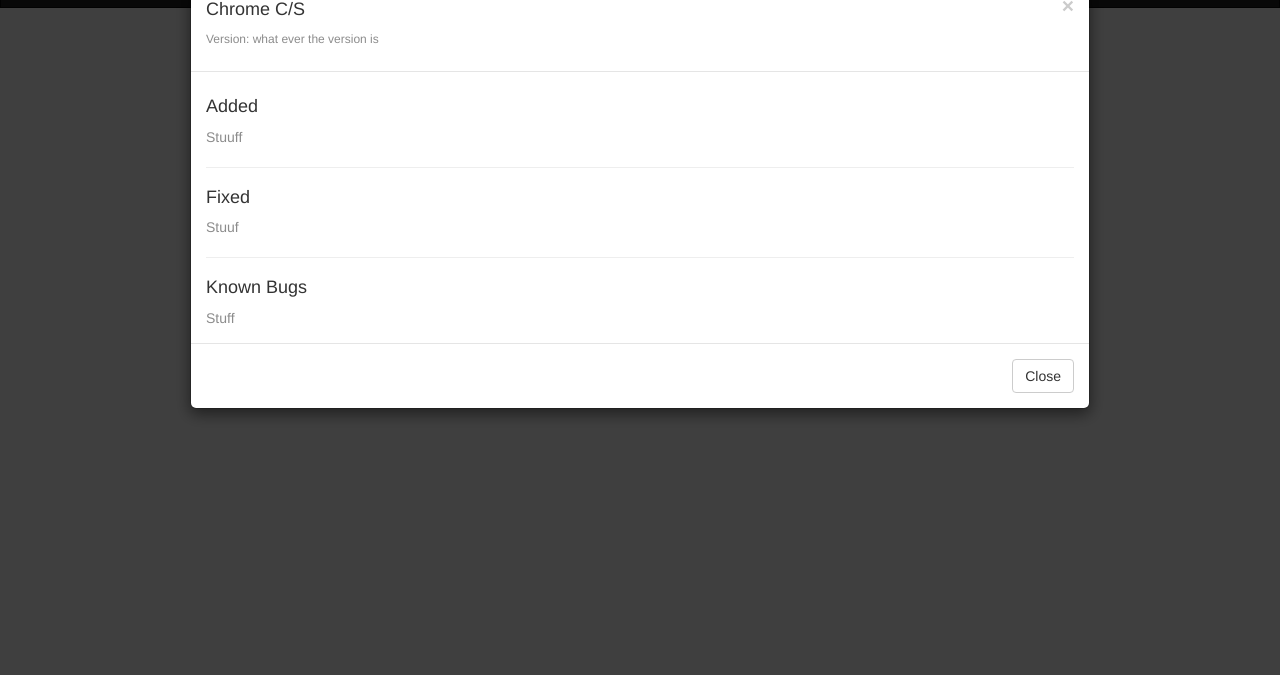
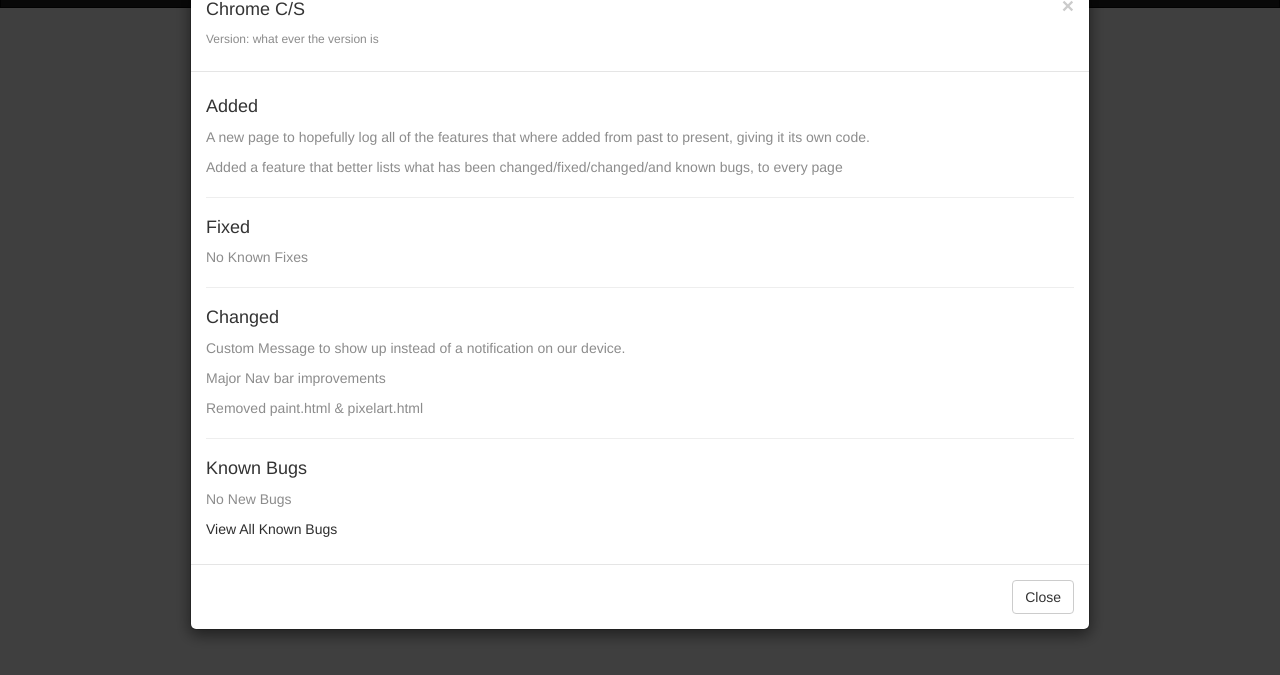
Before and after one commit to SpiritXIV/Chrome-Hidden-Files, a website: page www/chromeplugins.html in a window 1280 px wide. Both pictures are taken after a click on the element 177 px from the left and 26 px from the top of the page. Shown: the part 49-724 px from the top of the page. Drawn offline with nearby package versions, Linux system fonts and the light colour scheme; some packages are replaced by stand-ins of ours; files that its build step writes are made by us from their sources; a script that the page names is missing.

Commit message:
Update chromeplugins.html

```diff
--- a/www/chromeplugins.html
+++ b/www/chromeplugins.html
@@ -272,13 +272,22 @@
         </div>
         <div class="modal-body">
           <h4>Added</h4>
-                    <norm>Stuuff</norm>
+                    <p><norm>A new page to hopefully log all of the features that where added from past to present, giving it its own code.</norm></p>
+                    <p><norm>Added a feature that better lists what has been changed/fixed/changed/and known bugs, to every page</norm></p>
+                    <p><norm></norm></p>
+                    <p><norm></norm></p>
                     <hr>
-                              <h4>Fixed</h4>
-                    <norm>Stuuf</norm>
+                    <h4>Fixed</h4>
+                    <p><norm>No Known Fixes</norm></p>
                     <hr>
-                              <h4>Known Bugs</h4>
-                    <norm>Stuff</norm>
+                    <h4>Changed</h4>
+                    <p><norm>Custom Message to show up instead of a notification on our device.</norm></p>
+                    <p><norm>Major Nav bar improvements</norm></p>
+                    <p><norm>Removed paint.html & pixelart.html</norm></p>
+                    <hr>
+                    <h4>Known Bugs</h4>
+                    <p><norm>No New Bugs</norm></p>
+                    <p><norm><a herf="buglist.html">View All Known Bugs</norm></p>
         </div>
         <div class="modal-footer">
           <button type="button" class="btn btn-default" data-dismiss="modal">Close</button>
```
